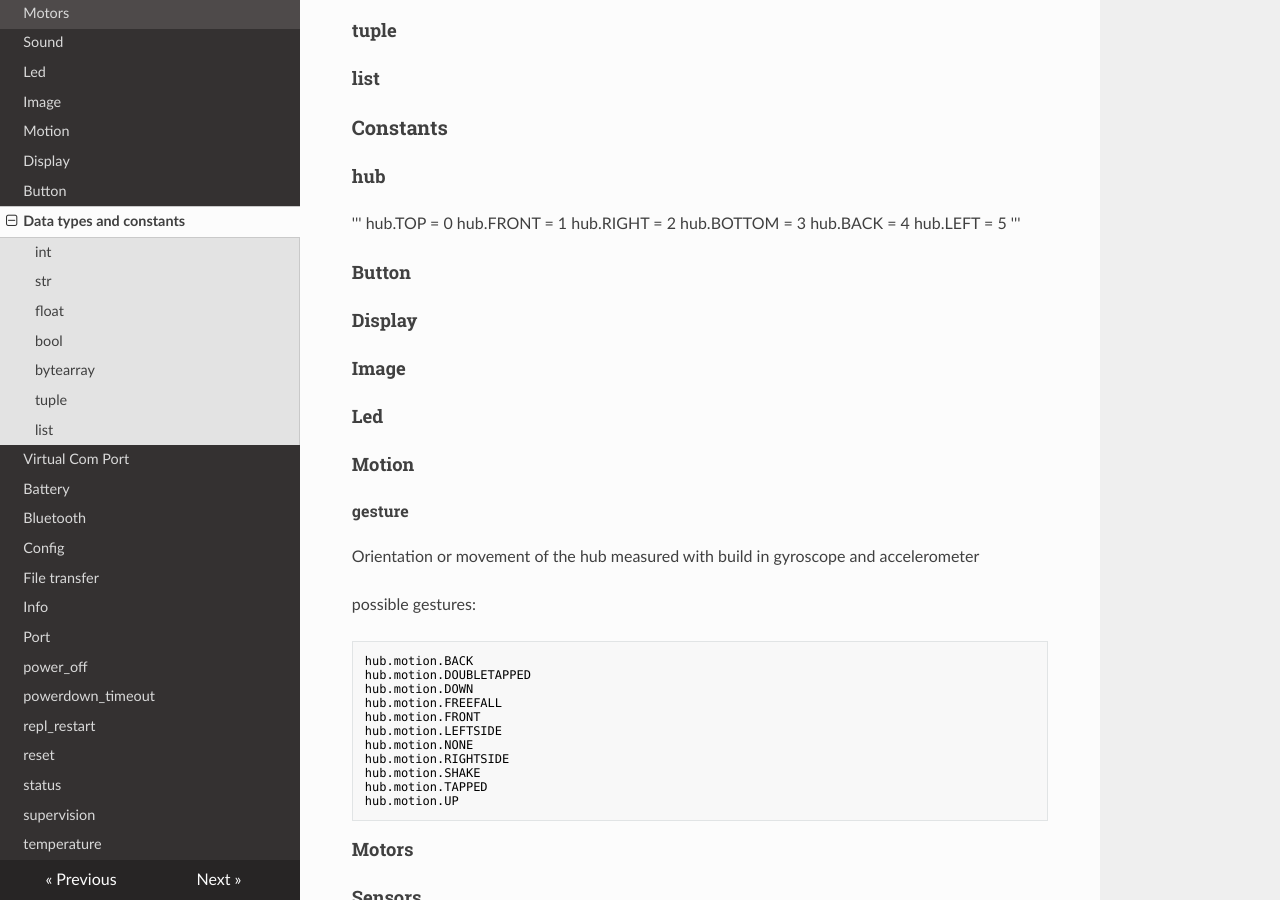
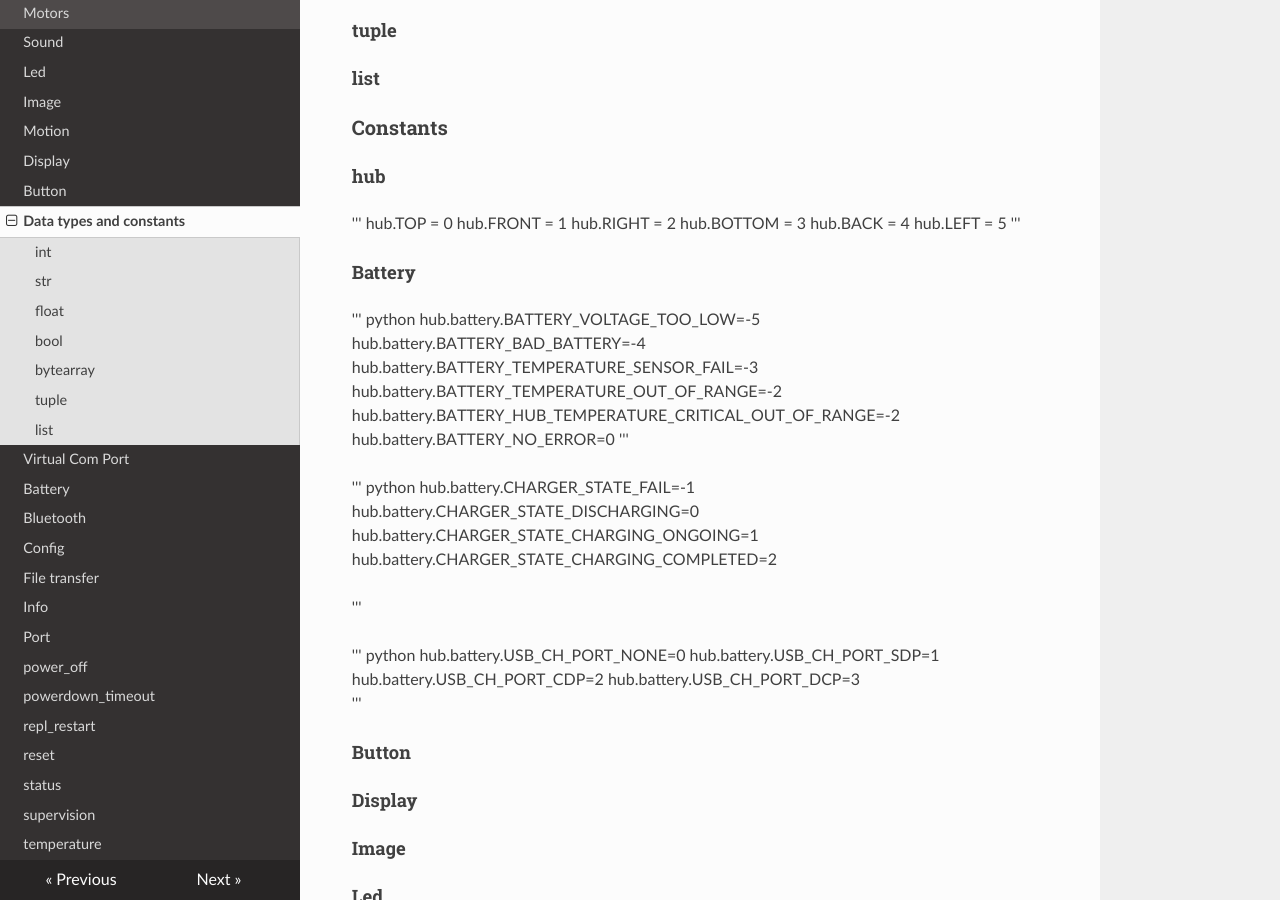
Before and after one commit to NStrijbosch/hub-module-notes, an MkDocs documentation site: the page built from docs/data_types.md, in a window 1280 px wide and 900 px high, scrolled down 371 px. Built offline with MkDocs 1.6.1, drawn with Linux system fonts in a browser that asks for light colours; nearby versions of some CDN libraries.

Commit message:
added battery constants

```diff
--- a/docs/data_types.md
+++ b/docs/data_types.md
@@ -25,6 +25,31 @@ hub.RIGHT = 2
 hub.BOTTOM = 3
 hub.BACK = 4
 hub.LEFT = 5
+'''
+## Battery
+
+''' python
+hub.battery.BATTERY_VOLTAGE_TOO_LOW=-5
+hub.battery.BATTERY_BAD_BATTERY=-4
+hub.battery.BATTERY_TEMPERATURE_SENSOR_FAIL=-3
+hub.battery.BATTERY_TEMPERATURE_OUT_OF_RANGE=-2
+hub.battery.BATTERY_HUB_TEMPERATURE_CRITICAL_OUT_OF_RANGE=-2
+hub.battery.BATTERY_NO_ERROR=0
+'''
+
+''' python
+hub.battery.CHARGER_STATE_FAIL=-1
+hub.battery.CHARGER_STATE_DISCHARGING=0
+hub.battery.CHARGER_STATE_CHARGING_ONGOING=1
+hub.battery.CHARGER_STATE_CHARGING_COMPLETED=2
+
+'''
+
+''' python
+hub.battery.USB_CH_PORT_NONE=0
+hub.battery.USB_CH_PORT_SDP=1
+hub.battery.USB_CH_PORT_CDP=2
+hub.battery.USB_CH_PORT_DCP=3
 '''
 
 ## Button
```
